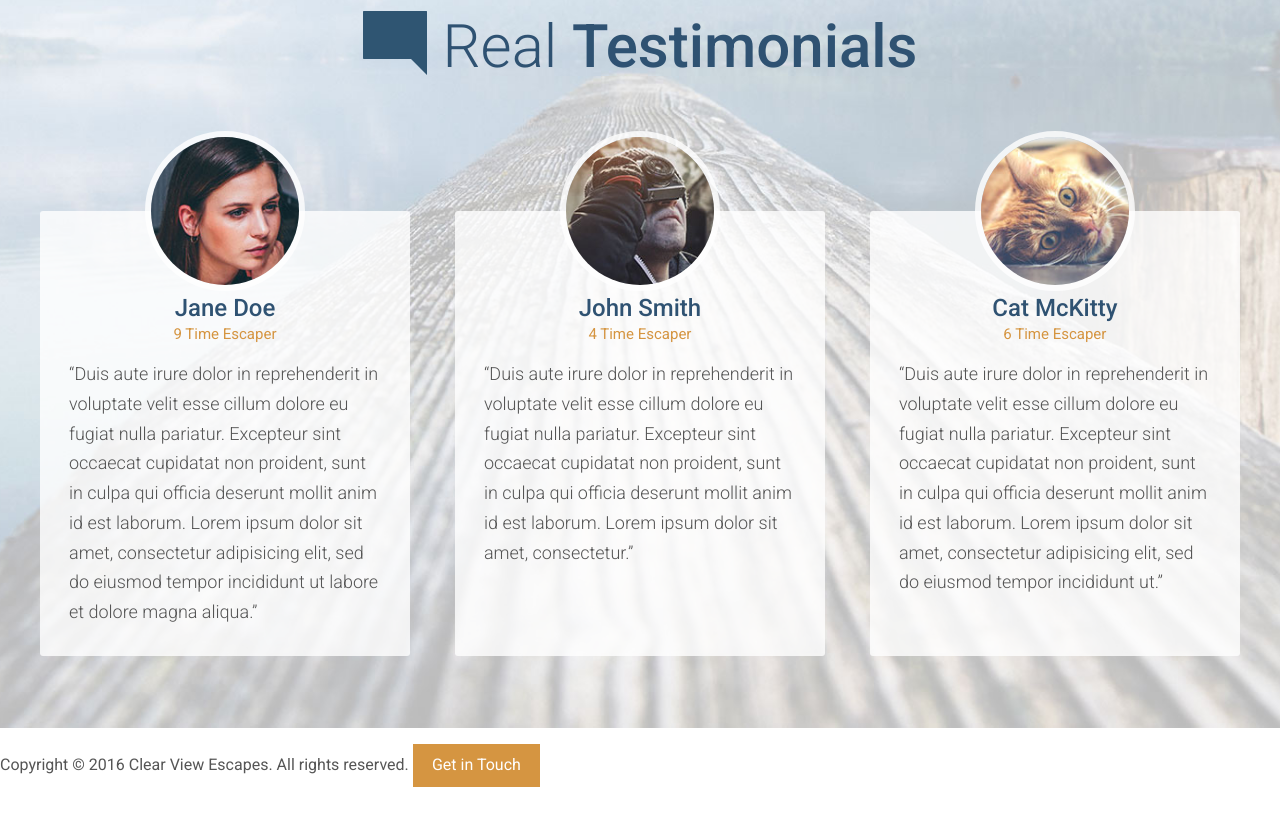
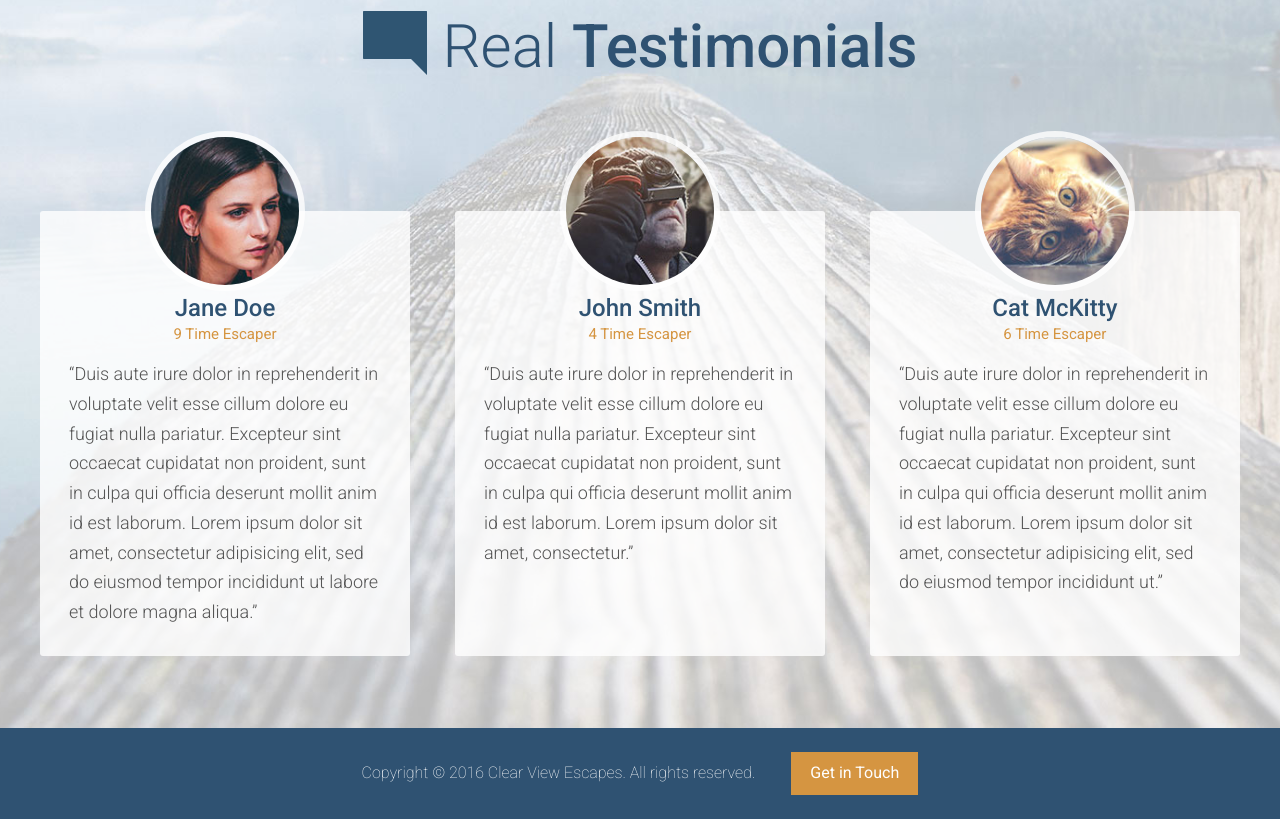
Before and after one commit to AndrewPhilippov/web_sites, a website: page TouristFirmWebSite/app/index.html in a window 1280 px wide. Shown: the part 3160-3979 px from the top of the page. Drawn offline with Linux system fonts and the light colour scheme.

Commit message:
Completed Footer section

```diff
--- /dev/null
+++ b/TouristFirmWebSite/app/assets/styles/modules/_site-footer.css
@@ -0,0 +1,18 @@
+.site-footer{
+  background-color: $mainBlue;
+  color: #fff;
+  padding: .5rem 0;
+  text-align: center;
+
+  &__text{
+    display: block;
+    margin-bottom: 1rem;
+    font-weight: 200;
+
+    @mixin atMedium{
+      display: inline;
+      margin-bottom: 0;
+      margin-right: 2rem;
+    }
+  }
+}
--- a/TouristFirmWebSite/app/assets/styles/style.css
+++ b/TouristFirmWebSite/app/assets/styles/style.css
@@ -13,3 +13,4 @@
 @import 'modules/_feature-item';
 @import 'modules/_testimonial';
 @import 'modules/_sprite';
+@import 'modules/_site-footer';
--- a/TouristFirmWebSite/app/index.html
+++ b/TouristFirmWebSite/app/index.html
@@ -140,8 +140,16 @@
     </div>
   </div>
 
-  <footer>
-    <p>Copyright &copy; 2016 Clear View Escapes. All rights reserved. <a href="#" class="btn btn--orange">Get in Touch</a></p>
+  <footer class="site-footer">
+    <div class="wrapper">
+      <p>
+        <span class="site-footer__text">Copyright &copy; 2016 Clear View Escapes. All rights reserved.
+        </span>
+        <span>
+          <a href="#" class="btn btn--orange">Get in Touch</a>
+        </span>
+      </p>
+    </div>
   </footer>
 
 </body>
--- a/TouristFirmWebSite/app/temp/styles/style.css
+++ b/TouristFirmWebSite/app/temp/styles/style.css
@@ -968,3 +968,25 @@ a{
     height: 42px;
     background-position: 36.69752421959096% 45.792307692307695%;
   }
+
+.site-footer{
+  background-color: #2f5272;
+  color: #fff;
+  padding: .5rem 0;
+  text-align: center;
+}
+
+.site-footer__text{
+    display: block;
+    margin-bottom: 1rem;
+    font-weight: 200;
+  }
+
+@media only screen and (min-width: 800px){
+
+.site-footer__text{
+      display: inline;
+      margin-bottom: 0;
+      margin-right: 2rem
+  }
+  }
```
